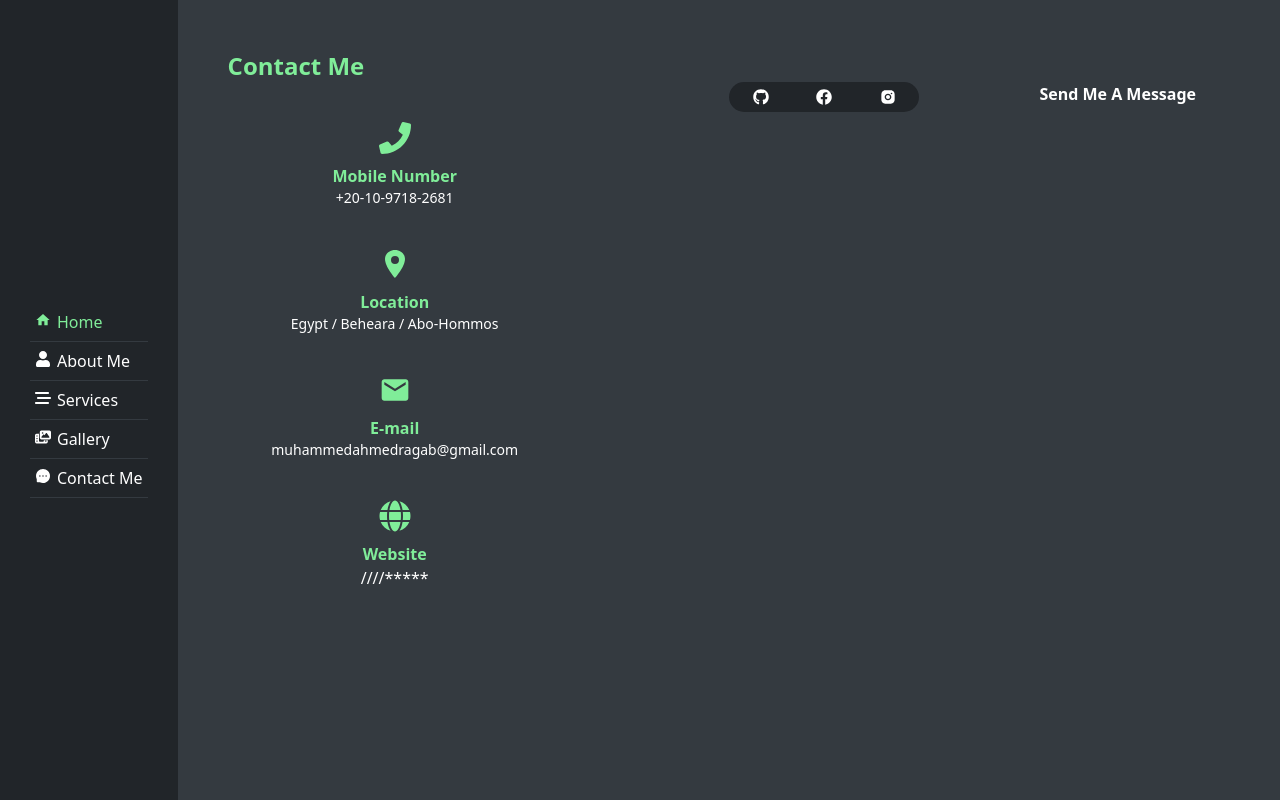
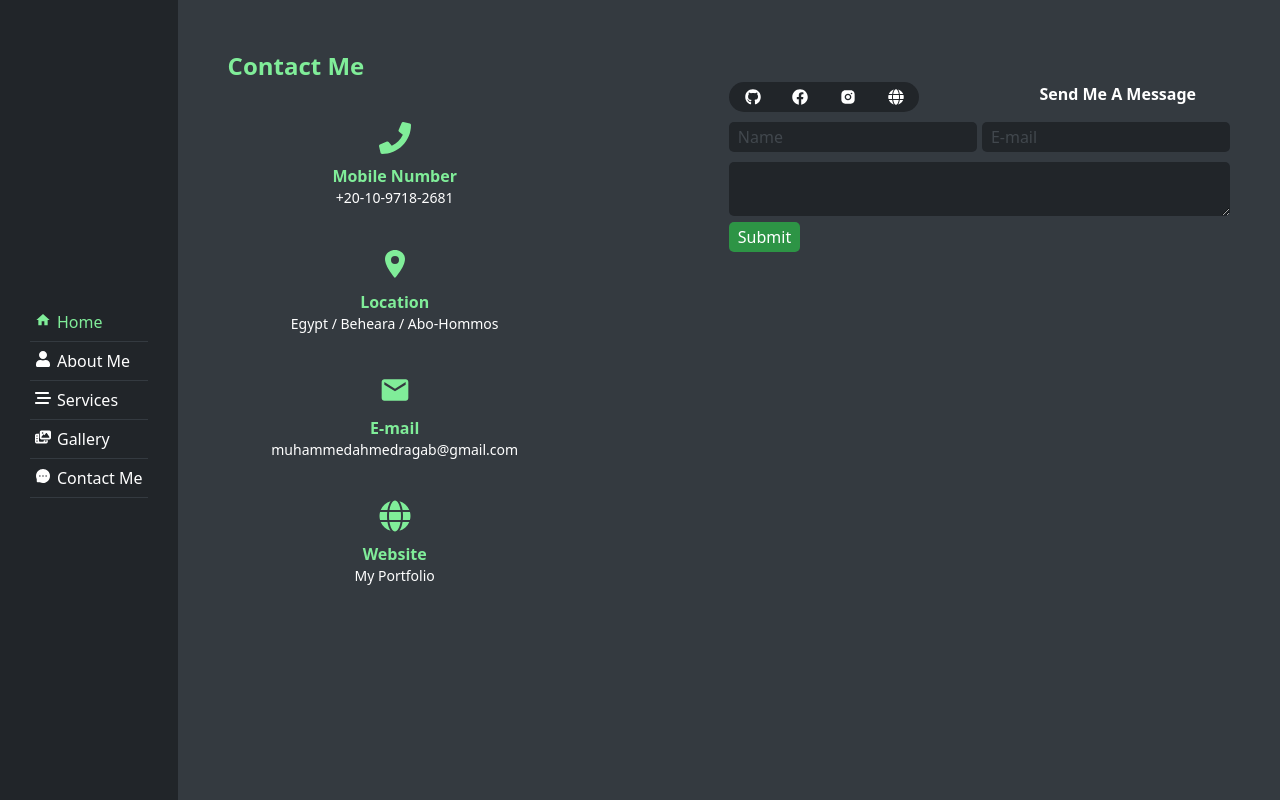
Before and after one commit to MuhammedAhmed09/My-Portfolio, a React (Vite) app: page /contact in a window 1280 px wide. Built offline with nearby package versions, Linux system fonts and the light colour scheme.

Commit message:
active contact

```diff
--- a/package.json
+++ b/package.json
@@ -15,6 +15,7 @@
     "react-dom": "^19.0.0",
     "react-icons": "^5.5.0",
     "react-router-dom": "^7.2.0",
+    "sweetalert2": "^11.17.2",
     "tailwindcss": "^4.0.9"
   },
   "devDependencies": {
--- a/src/App.css
+++ b/src/App.css
@@ -147,3 +147,34 @@ ul li p{
 .contact b {
   color: #80ed99;
 }
+
+
+@media (max-width: 768px) {
+  .contact form .personal-input {
+    display: flex;
+    flex-direction: column;
+  }
+
+  .contact form .personal-input .input-1 {
+    margin-right: 0;
+  }
+}
+
+.contact form .personal-input .input-1 {
+  margin-right: 5px;
+}
+
+.contact form .personal-input input, .contact form textarea {
+  background-color: #212529;
+  color: #626a72;
+  margin-top: 10px;
+  width: 100%;
+  border-radius: 5px;
+  padding: 3px 9px;
+}
+.contact form .submit {
+  background-color: #2d9445;
+  padding: 3px 9px;
+  border-radius: 5px;
+  cursor: pointer;
+}
--- a/src/Components/Links/Contact.jsx
+++ b/src/Components/Links/Contact.jsx
@@ -1,11 +1,44 @@
 import React from 'react'
-import { AiFillInstagram } from 'react-icons/ai'
 import { FaFacebook, FaGithub, FaGlobe, FaPhone } from 'react-icons/fa'
 import { IoLocationSharp } from 'react-icons/io5'
 import { MdEmail } from 'react-icons/md'
 import { RiInstagramFill } from 'react-icons/ri'
+import Swal from 'sweetalert2'
 
 const Contact = () => {
+
+  const onSubmit = async (event) => {
+    event.preventDefault();
+    const formData = new FormData(event.target);
+
+    formData.append("access_key", "708bc748-2ea4-40c1-afd8-dd7d6e3104d8");
+
+    const object = Object.fromEntries(formData);
+    const json = JSON.stringify(object);
+
+    const res = await fetch("https://api.web3forms.com/submit", {
+        method: "POST",
+        headers: {
+        "Content-Type": "application/json",
+        Accept: "application/json"
+        },
+        body: json
+    }).then((res) => res.json());
+
+    if (res.success) {
+        Swal.fire({
+          position: "top-end",
+          title: 'Success!',
+          text: 'Message sent successfully!',
+          icon: 'success',
+          showConfirmButton: false,
+          timer: 1500
+        });
+        event.target.reset();
+    }
+};
+
+
   return (
     <div className='contact'>
       <p className='text-2xl font-bold text-[#80ed99]'>Contact Me</p>
@@ -22,18 +55,37 @@ const Contact = () => {
           <p className='text-sm'>muhammedahmedragab@gmail.com</p>
           <i><FaGlobe /></i>
           <b>Website</b>
-          {/* <p className='text-sm'>+20-10-9718-2681</p> */}////*****
+          <p className='text-sm'><a href="https://muhammed-ahmed.vercel.app/">My Portfolio</a></p>
         </div>
+        <div>
+
           <div className='grid md:grid-cols-2 gap-4 xl:gap-x-30 justify-center'>
             <div>
               <ul className='flex justify-around bg-[#212529] rounded-3xl'>
                 <li><a href="https://github.com/MuhammedAhmed09"><FaGithub /></a></li>
                 <li><a href="https://www.facebook.com/19muhammad19"><FaFacebook /></a></li>
                 <li><a href="https://www.instagram.com/b7r090/"><RiInstagramFill /></a></li>
+                <li><a href="https://muhammed-ahmed.vercel.app/"><FaGlobe /></a></li>
               </ul>
             </div>
             <div>
               <p className='font-bold'>Send Me A Message</p>
+            </div>
+          </div>
+
+          <div>
+            <form action="_target" onSubmit={onSubmit}>
+              <div className='personal-input flex'>
+                <input className='input-1' placeholder='Name' type="text" name='name' required/>
+                <input className='input-2' placeholder='E-mail' name='email' type='text' required/>
+              </div>
+              <div>
+                <textarea className='w-[100%]' name='message' required/>
+              </div>
+              <div>
+               <input className='submit' type='submit'/>
+              </div>
+            </form>
           </div>
         </div>
       </div>
```
Also changed, not shown: 1 other file (tests, documents, lock files or other folders). Lines whose indentation alone changed are shown as unchanged.
